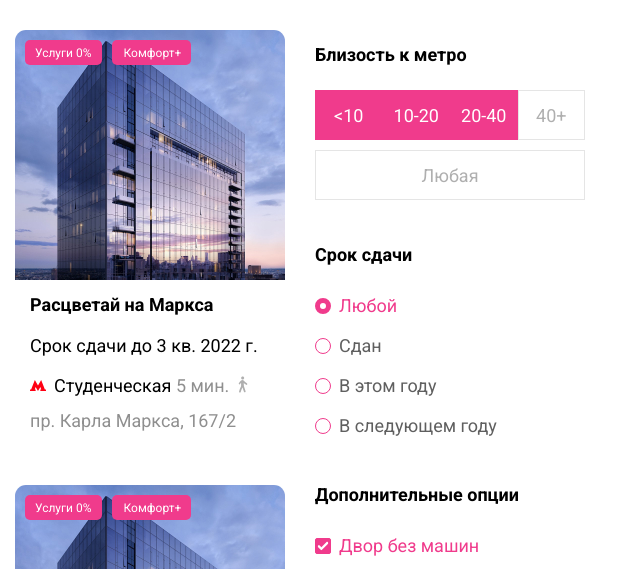
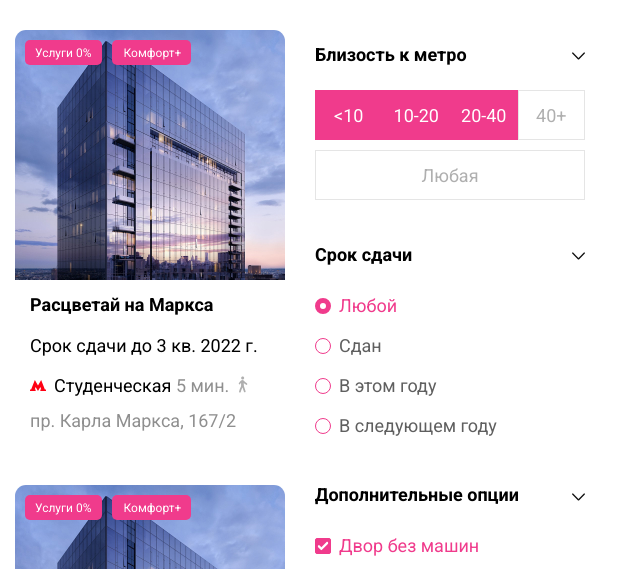
Before and after one commit to askomarov/filter, a plain HTML site: page index.html in a window 1280 px wide. Shown: the top 569 px of the page, 640-1280 px from the left. Drawn offline with Linux system fonts and the light colour scheme; the site is published under a folder, as on GitHub Pages, so addresses that start at the root find nothing.

Commit message:
Add files via upload

```diff
--- a/test.scss
+++ b/test.scss
@@ -326,7 +326,7 @@ body {
       right: 0;
       top: 50%;
       transform: translateY(-50%);
-      background: url("/img/Chevron.svg") no-repeat;
+      background: url("../img/Chevron.svg") no-repeat;
     }
     &:focus {
       outline: 0;
```
Also changed, not shown: css/test.min.css.
